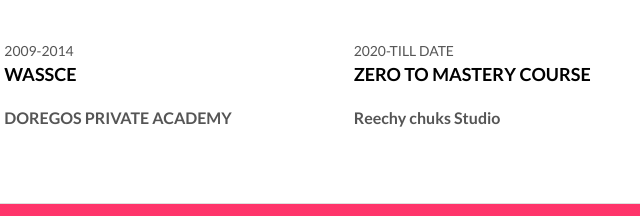
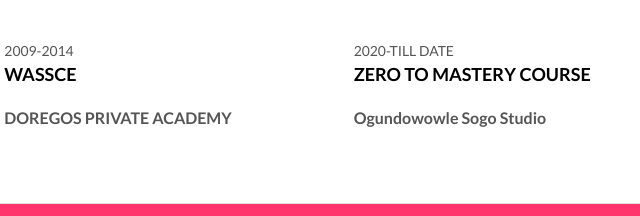
Before and after one commit to Olotuah/My-Portfolio, a plain HTML site: page index.html in a window 1280 px wide. Shown: the part 1864-2080 px from the top of the page, 476-1116 px from the left. Drawn offline with nearby package versions, Linux system fonts and the light colour scheme.

Commit message:
Add files via upload

```diff
--- a/index.html
+++ b/index.html
@@ -141,7 +141,7 @@
                 <div class="education-experience">
                   <small class="date">2020-TILL DATE</small>
                   <h3 class="h5 date-title">ZERO TO MASTERY COURSE</h3>
-                  <p><strong>Reechy chuks Studio</strong></p>
+                  <p><strong>Ogundowowle Sogo Studio</strong></p>
                 </div>
               </div>
             </div>
```
